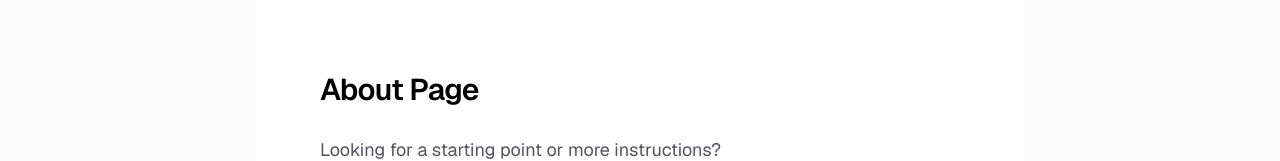
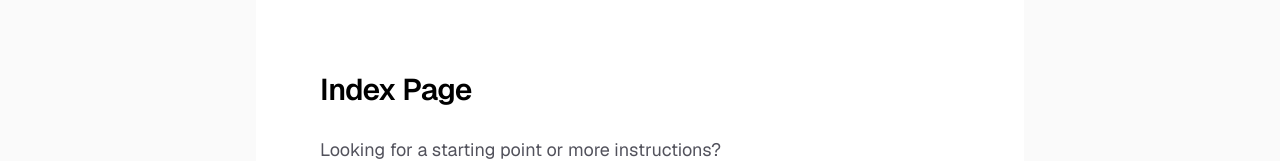
Before and after one commit to kouta1211/study_react, a Next.js app: page / in a window 1280 px wide. Shown: the part 252-413 px from the top of the page. Built offline with nearby package versions, Linux system fonts and the light colour scheme.

Commit message:
✨HeadlinePropsの定義と導入

```diff
--- a/app/about/page.tsx
+++ b/app/about/page.tsx
@@ -9,7 +9,7 @@ export const metadata: Metadata = {
 export default function Home() {
   return (
     <div className="flex min-h-screen items-center justify-center bg-zinc-50 font-sans dark:bg-black">
-      <Headline />
+      <Headline title="About" />
     </div>
   );
 }
--- a/app/page.tsx
+++ b/app/page.tsx
@@ -9,7 +9,7 @@ export const metadata: Metadata = {
 export default function Home() {
   return (
     <div className="flex min-h-screen items-center justify-center bg-zinc-50 font-sans dark:bg-black">
-      <Headline />
+      <Headline title="Index" />
     </div>
   );
 }
--- a/components/Headline.tsx
+++ b/components/Headline.tsx
@@ -1,6 +1,9 @@
 import Image from "next/image";
 
-export default function Headline() {
+type HeadlineProps = {
+    title: string;
+}
+export default function Headline({title}: HeadlineProps) {
     return (
         <main className="flex min-h-screen w-full max-w-3xl flex-col items-center justify-between py-32 px-16 bg-white dark:bg-black sm:items-start">
 
@@ -15,7 +18,7 @@ export default function Headline() {
 
         <div className="flex flex-col items-center gap-6 text-center sm:items-start sm:text-left">
             <h1 className="max-w-xs text-3xl font-semibold leading-10 tracking-tight text-black dark:text-zinc-50">
-            About Page
+            {title} Page
             </h1>
 
             <p className="max-w-md text-lg leading-8 text-zinc-600 dark:text-zinc-400">
```
